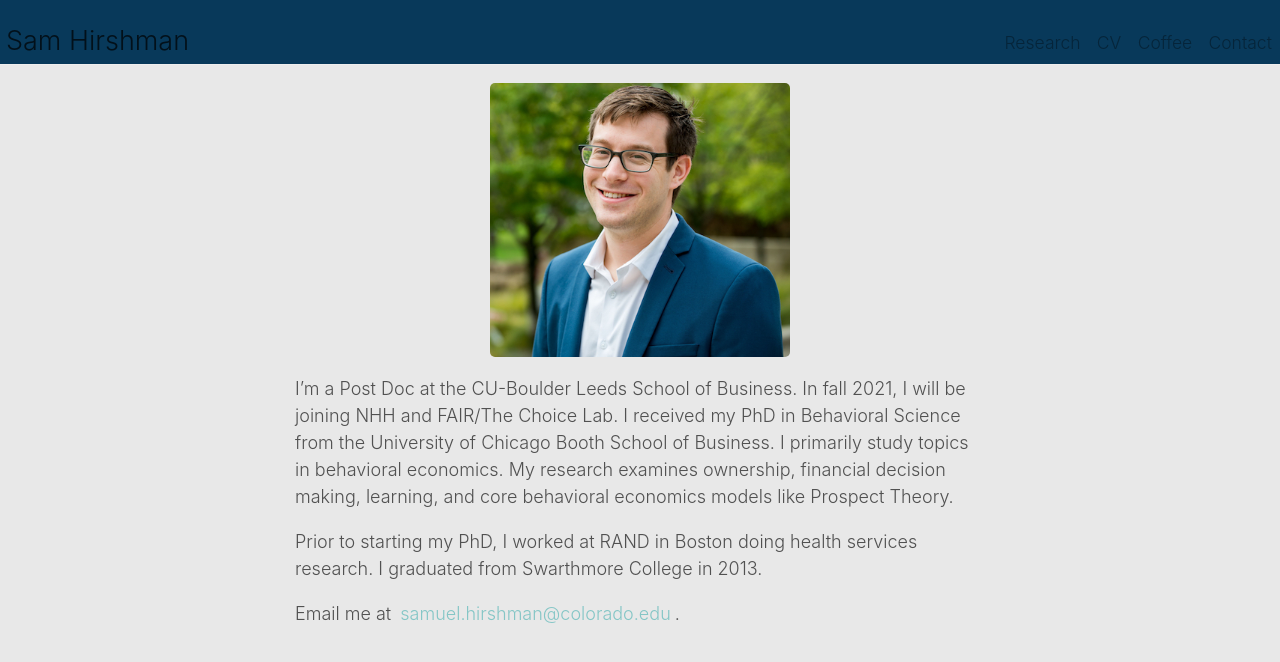
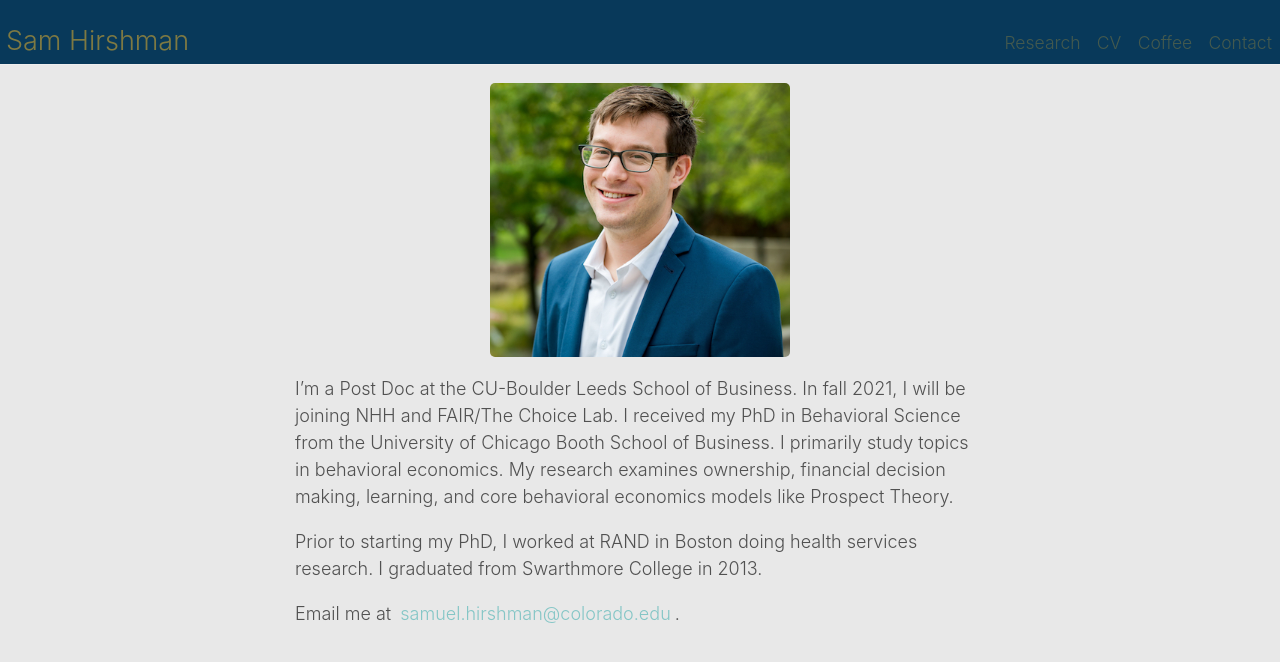
Before and after one commit to shirshma/shirshma.github.io, a Jekyll site: the page built from index.md, in a window 1280 px wide. Shown: the top 662 px of the page. Built offline with Jekyll 4.4.1, drawn with Linux system fonts in a browser that asks for light colours.

Commit message:
Update _masthead.scss

```diff
--- a/_sass/_masthead.scss
+++ b/_sass/_masthead.scss
@@ -34,7 +34,7 @@ header h3 {
     text-align: center;
     text-decoration: none;
     font-size: 1.3rem;
-    color: $black;
+    color: #b19539;
 }
 
 .masthead-title a.home {
@@ -50,12 +50,12 @@ header h3 {
 }
 
 .masthead-title a.home:hover small {
-    color: $black;
+    color: #b19539;
 }
 
 .masthead-title a:hover {
     background-color: #eee;
-    color: $black;
+    color: #b19539;
 }
 
 .masthead-title .icon {
```
